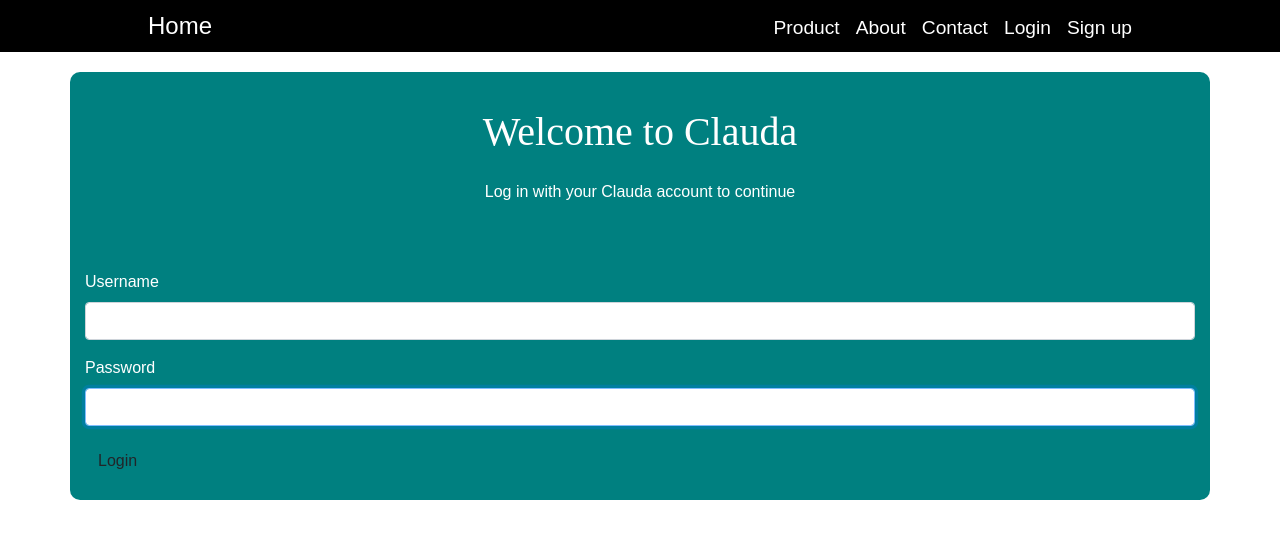
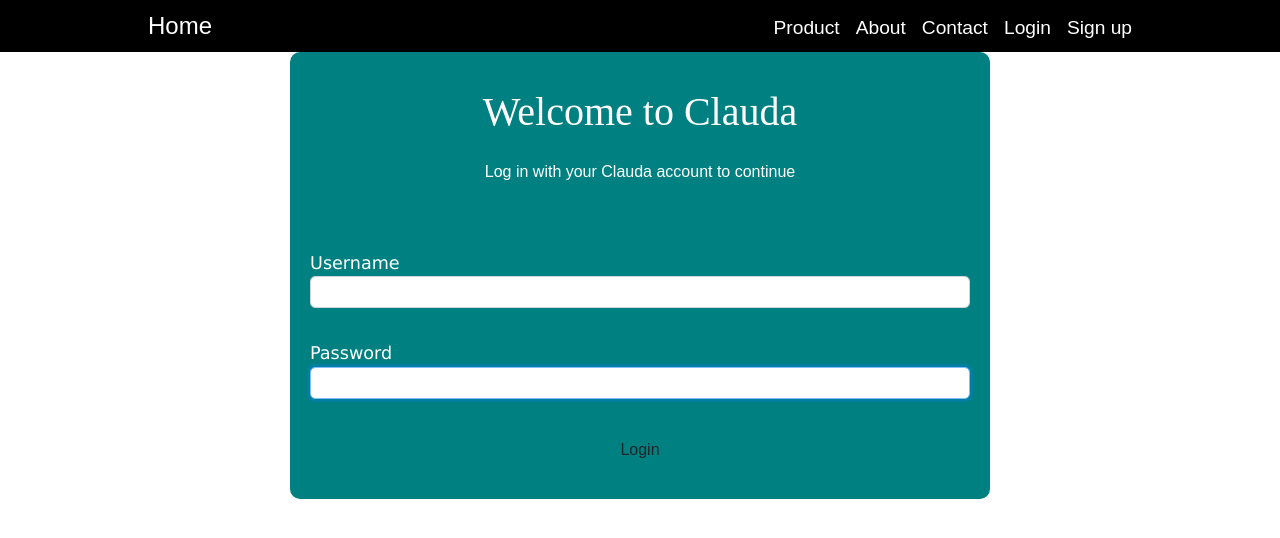
Before and after one commit to Monaj411/clauda-app, a React (Create React App) app: page /login in a window 1280 px wide. Shown: the top 538 px of the page. Built offline with nearby package versions, Linux system fonts and the light colour scheme.

Commit message:
Adjusting loggin component padding

```diff
--- a/src/component.jsx/loginForm.jsx
+++ b/src/component.jsx/loginForm.jsx
@@ -8,7 +8,7 @@ const Login = () => {
 
   return (
     <React.Fragment>
-      <div class="container fontBody welcome text-white">
+      <div class="contact fontBody welcome text-white">
         <h1 id="title" className="p-3 text-center heading">
           Welcome to Clauda{" "}
         </h1>
--- a/src/component.jsx/signIn.jsx
+++ b/src/component.jsx/signIn.jsx
@@ -6,7 +6,7 @@ const handleSubmit = (e) => {
 const Sign = () => {
   return (
     <React.Fragment>
-      <div class="container fontBody welcome text-white">
+      <div class="contact fontBody welcome text-white">
         <header class="header">
           <h1 id="title" className="text-center heading">
             Clauda Sign Up{" "}
--- a/src/index.css
+++ b/src/index.css
@@ -108,7 +108,7 @@ nav {
 
 /* CONTACT */
 .contact {
-  width: 98%;
+  width: 70%;
   max-width: 700px;
   margin: 0 auto;
   margin-bottom: 2rem;
```
